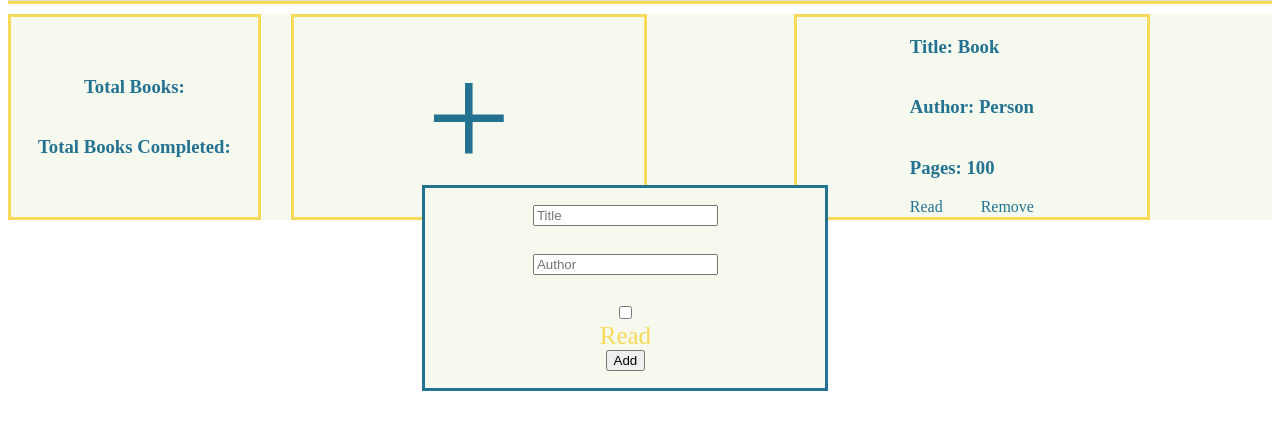
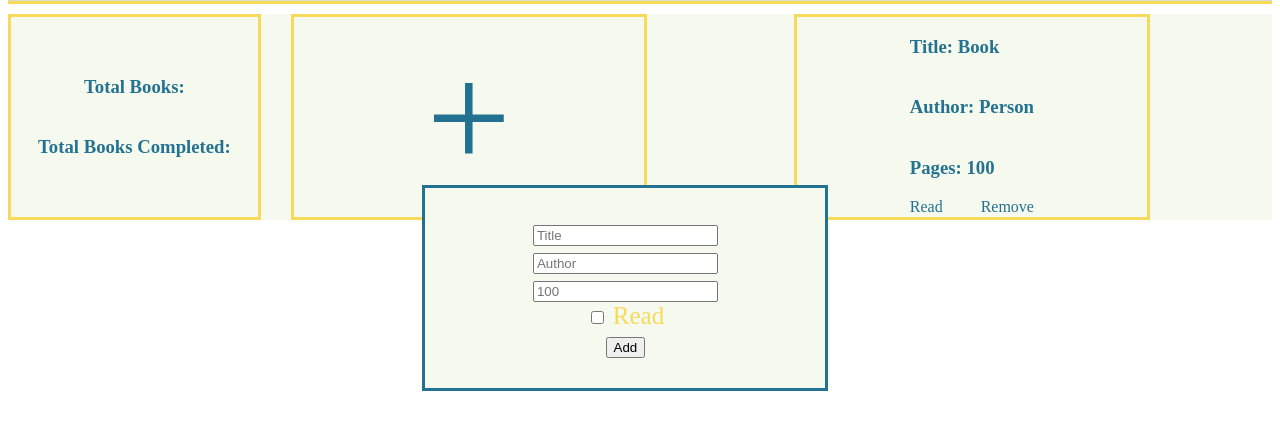
Before and after one commit to AznYan10/library, a plain HTML site: page index.html in a window 1280 px wide. Shown: the part 79-508 px from the top of the page. Drawn offline with Linux system fonts and the light colour scheme.

Commit message:
changed the form to input under div elements and have a lable

```diff
--- a/index.html
+++ b/index.html
@@ -30,10 +30,25 @@
         </div>
     </div>
     <form class="add-form">
-        <input name="title" type="text" placeholder="Title"> <br />
-        <input name="author" type="text" placeholder="Author" /> <br />
-        <input name="read" type="checkbox" value="read" />Read<br />
-        <button class="add-button" type="submit" value="Submit">Add</button>
+        <div>
+            <label for="title"></label>
+            <input id="title" type="text" placeholder="Title" />
+        </div>
+        <div>
+            <label for="title"></label>
+            <input id="author" type="text" placeholder="Author" />
+        </div>
+        <div>
+            <label for="title"></label>
+            <input id="pages" type="text" placeholder="100">
+        </div>
+        <div>
+            <label for="title"></label>
+            <input id="read" type="checkbox" value="true"/> Read
+        </div>
+        <div>
+            <button class="add-button" type="button submit">Add</button>
+        </div>
     </form>
 </body>
 <script src="script.js"></script>
```
